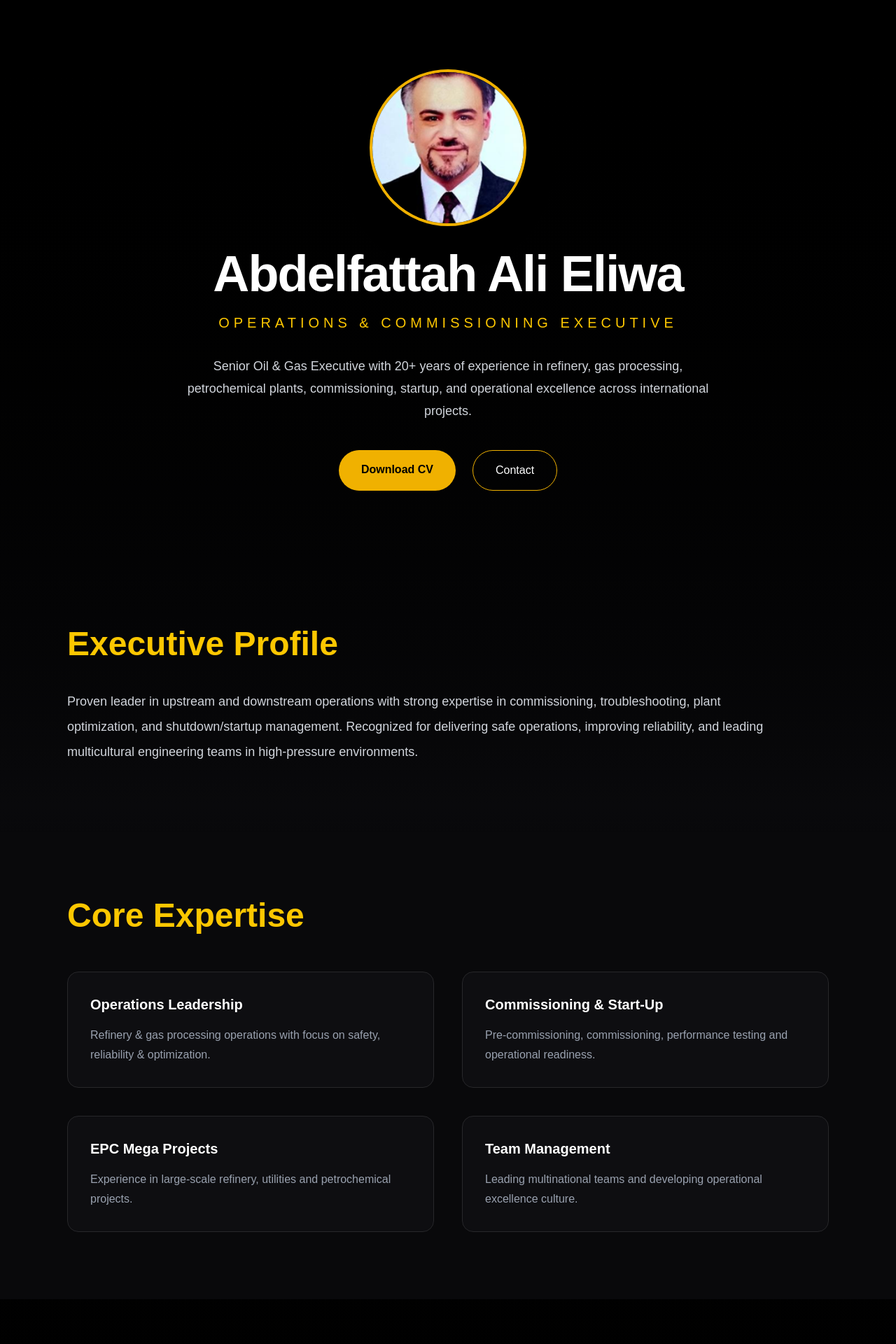
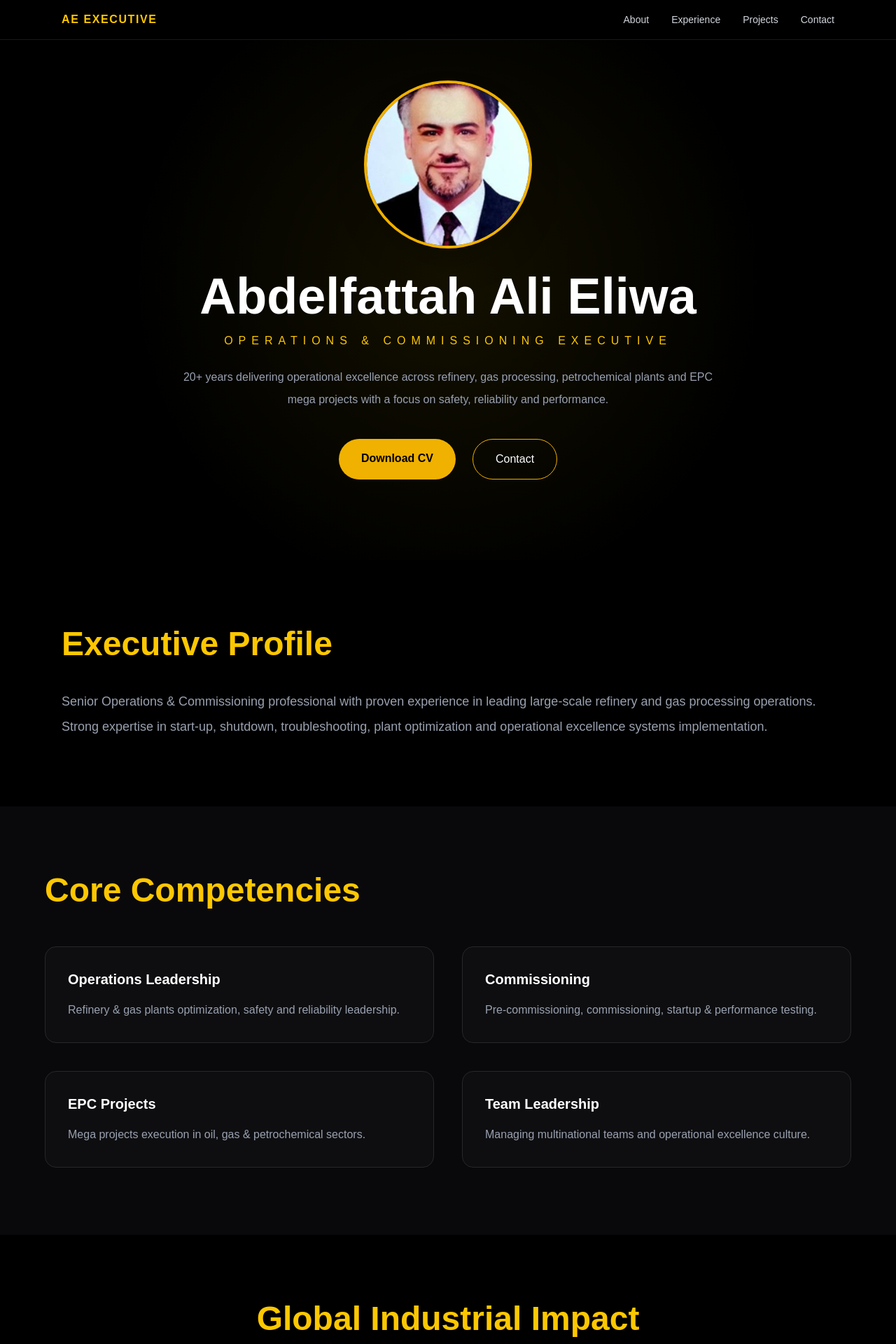
Before and after one commit to chemabdelfattah83/executive-portfolio, a Next.js app: page / in a window 1280 px wide. Shown: the top 1920 px of the page at 70% size. Built offline with nearby package versions, Linux system fonts and the light colour scheme.

Commit message:
final update

```diff
--- a/app/page.tsx
+++ b/app/page.tsx
@@ -4,131 +4,139 @@ import { motion } from "framer-motion";
 
 export default function Home() {
   return (
-    <main className="bg-gradient-to-b from-black via-zinc-950 to-black text-white min-h-screen">
+    <main className="bg-black text-white min-h-screen">
+
+      {/* NAVBAR */}
+      <header className="fixed top-0 w-full bg-black/70 backdrop-blur-md border-b border-zinc-900 z-50">
+        <div className="max-w-6xl mx-auto flex justify-between items-center px-6 py-4">
+          <h1 className="text-yellow-400 font-bold tracking-widest">
+            AE EXECUTIVE
+          </h1>
+          <nav className="hidden md:flex gap-8 text-sm text-gray-300">
+            <a href="#about" className="hover:text-yellow-400">About</a>
+            <a href="#experience" className="hover:text-yellow-400">Experience</a>
+            <a href="#projects" className="hover:text-yellow-400">Projects</a>
+            <a href="#contact" className="hover:text-yellow-400">Contact</a>
+          </nav>
+        </div>
+      </header>
 
       {/* HERO */}
-      <section className="min-h-screen flex flex-col justify-center items-center text-center px-6">
+      <section className="min-h-screen flex items-center justify-center text-center px-6 relative overflow-hidden">
+
+        <div className="absolute inset-0 bg-[radial-gradient(circle_at_center,_rgba(255,215,0,0.08),transparent_60%)]" />
+
+        <div className="relative z-10">
 
           <motion.img
             initial={{ scale: 0.8, opacity: 0 }}
             animate={{ scale: 1, opacity: 1 }}
             transition={{ duration: 0.8 }}
             src="/profile.jpg"
-          alt="Executive Portrait"
-          className="w-56 h-56 rounded-full border-4 border-yellow-500 object-cover shadow-2xl"
+            className="w-60 h-60 rounded-full mx-auto border-4 border-yellow-500 shadow-2xl object-cover"
           />
 
           <motion.h1
-          initial={{ y: 30, opacity: 0 }}
+            initial={{ y: 20, opacity: 0 }}
             animate={{ y: 0, opacity: 1 }}
             transition={{ delay: 0.2 }}
-          className="text-4xl md:text-7xl font-bold mt-8 tracking-tight"
+            className="text-4xl md:text-7xl font-bold mt-8"
           >
             Abdelfattah Ali Eliwa
           </motion.h1>
 
-        <p className="text-yellow-400 tracking-[6px] uppercase mt-5 text-lg md:text-xl">
+          <p className="text-yellow-400 tracking-[8px] uppercase mt-4">
             Operations & Commissioning Executive
           </p>
 
-        <p className="max-w-3xl text-gray-300 mt-8 leading-8 text-lg">
-          Senior Oil & Gas Executive with 20+ years of experience in refinery,
-          gas processing, petrochemical plants, commissioning, startup, and
-          operational excellence across international projects.
+          <p className="max-w-3xl mx-auto text-gray-400 mt-6 leading-8">
+            20+ years delivering operational excellence across refinery,
+            gas processing, petrochemical plants and EPC mega projects
+            with a focus on safety, reliability and performance.
           </p>
 
-        <div className="flex gap-6 mt-10 flex-wrap justify-center">
-          <a
-            href="/CV.pdf"
-            className="bg-yellow-500 text-black px-8 py-4 rounded-full font-bold hover:scale-105 transition"
-          >
+          <div className="flex gap-6 justify-center mt-10 flex-wrap">
+            <a href="/CV.pdf" className="bg-yellow-500 text-black px-8 py-4 rounded-full font-bold hover:scale-105 transition">
               Download CV
             </a>
-
-          <a
-            href="#contact"
-            className="border border-yellow-500 px-8 py-4 rounded-full hover:bg-yellow-500 hover:text-black transition"
-          >
+            <a href="#contact" className="border border-yellow-500 px-8 py-4 rounded-full hover:bg-yellow-500 hover:text-black transition">
               Contact
             </a>
+          </div>
+
         </div>
       </section>
 
       {/* ABOUT */}
-      <section className="px-8 md:px-24 py-24">
+      <section id="about" className="max-w-6xl mx-auto px-6 py-24">
         <h2 className="text-3xl md:text-5xl font-bold text-yellow-400 mb-10">
           Executive Profile
         </h2>
 
-        <p className="text-gray-300 leading-9 max-w-5xl text-lg">
-          Proven leader in upstream and downstream operations with strong expertise
-          in commissioning, troubleshooting, plant optimization, and shutdown/startup
-          management. Recognized for delivering safe operations, improving reliability,
-          and leading multicultural engineering teams in high-pressure environments.
+        <p className="text-gray-400 leading-9 text-lg">
+          Senior Operations & Commissioning professional with proven experience
+          in leading large-scale refinery and gas processing operations.
+          Strong expertise in start-up, shutdown, troubleshooting,
+          plant optimization and operational excellence systems implementation.
         </p>
       </section>
 
       {/* EXPERIENCE */}
-      <section className="bg-zinc-950 px-8 md:px-24 py-24">
+      <section id="experience" className="bg-zinc-950 py-24 px-6">
+        <div className="max-w-6xl mx-auto">
 
           <h2 className="text-3xl md:text-5xl font-bold text-yellow-400 mb-14">
-          Core Expertise
+            Core Competencies
           </h2>
 
           <div className="grid md:grid-cols-2 gap-10">
 
             {[
-            {
-              title: "Operations Leadership",
-              desc: "Refinery & gas processing operations with focus on safety, reliability & optimization."
-            },
-            {
-              title: "Commissioning & Start-Up",
-              desc: "Pre-commissioning, commissioning, performance testing and operational readiness."
-            },
-            {
-              title: "EPC Mega Projects",
-              desc: "Experience in large-scale refinery, utilities and petrochemical projects."
-            },
-            {
-              title: "Team Management",
-              desc: "Leading multinational teams and developing operational excellence culture."
-            }
-          ].map((item, i) => (
-            <motion.div
-              key={i}
-              whileHover={{ scale: 1.03 }}
-              className="border border-zinc-800 p-8 rounded-2xl bg-zinc-900/40"
-            >
-              <h3 className="text-xl font-semibold text-white">
-                {item.title}
-              </h3>
-              <p className="text-gray-400 mt-4 leading-7">
-                {item.desc}
-              </p>
-            </motion.div>
+              { t: "Operations Leadership", d: "Refinery & gas plants optimization, safety and reliability leadership." },
+              { t: "Commissioning", d: "Pre-commissioning, commissioning, startup & performance testing." },
+              { t: "EPC Projects", d: "Mega projects execution in oil, gas & petrochemical sectors." },
+              { t: "Team Leadership", d: "Managing multinational teams and operational excellence culture." }
+            ].map((i, idx) => (
+              <div key={idx} className="p-8 rounded-2xl border border-zinc-800 bg-zinc-900/40 hover:border-yellow-500 transition">
+                <h3 className="text-xl font-semibold text-white">{i.t}</h3>
+                <p className="text-gray-400 mt-4 leading-7">{i.d}</p>
+              </div>
             ))}
 
+          </div>
+        </div>
+      </section>
+
+      {/* GLOBAL IMPACT */}
+      <section className="py-24 px-6 text-center">
+        <h2 className="text-3xl md:text-5xl font-bold text-yellow-400 mb-10">
+          Global Industrial Impact
+        </h2>
+
+        <div className="max-w-4xl mx-auto text-gray-400 leading-9">
+          Delivered operational excellence across multiple international
+          sites in Middle East and Africa, improving plant reliability,
+          reducing downtime, and leading safe commissioning practices
+          in complex hydrocarbon environments.
         </div>
       </section>
 
       {/* CONTACT */}
-      <section id="contact" className="px-8 md:px-24 py-24 text-center">
+      <section id="contact" className="bg-zinc-950 py-24 text-center px-6">
 
         <h2 className="text-3xl md:text-5xl font-bold text-yellow-400 mb-10">
           Contact
         </h2>
 
-        <div className="text-gray-300 space-y-3 text-lg">
+        <div className="text-gray-300 space-y-3">
           <p>📍 Bahrain: +973 3702 6658</p>
           <p>📍 Egypt: +20 101 901 7235</p>
           <p>📧 chem.abdelfattah83@gmail.com</p>
         </div>
 
         <p className="text-gray-600 mt-10 text-sm">
-          © 2026 Executive Portfolio
+          © 2026 Executive Portfolio | Fortune-Level Design
         </p>
-
       </section>
 
     </main>
```
Lines whose indentation alone changed are shown as unchanged.
